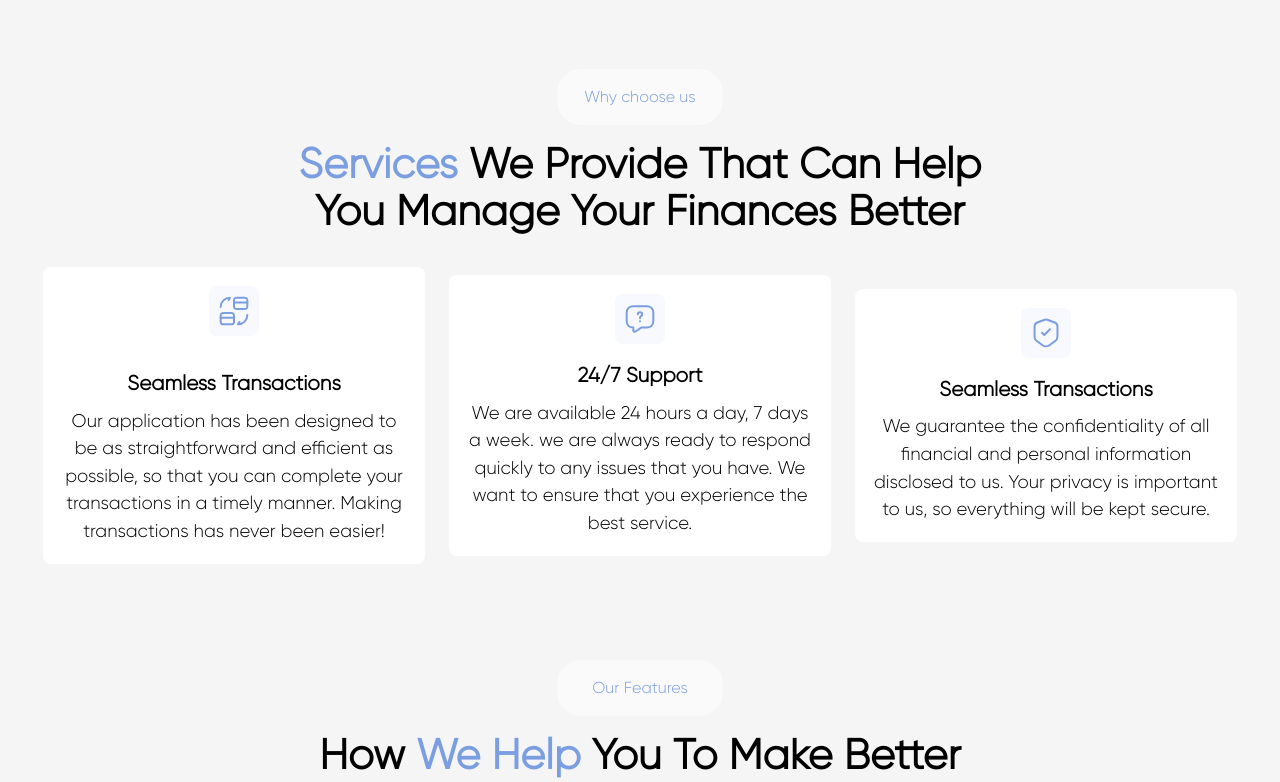
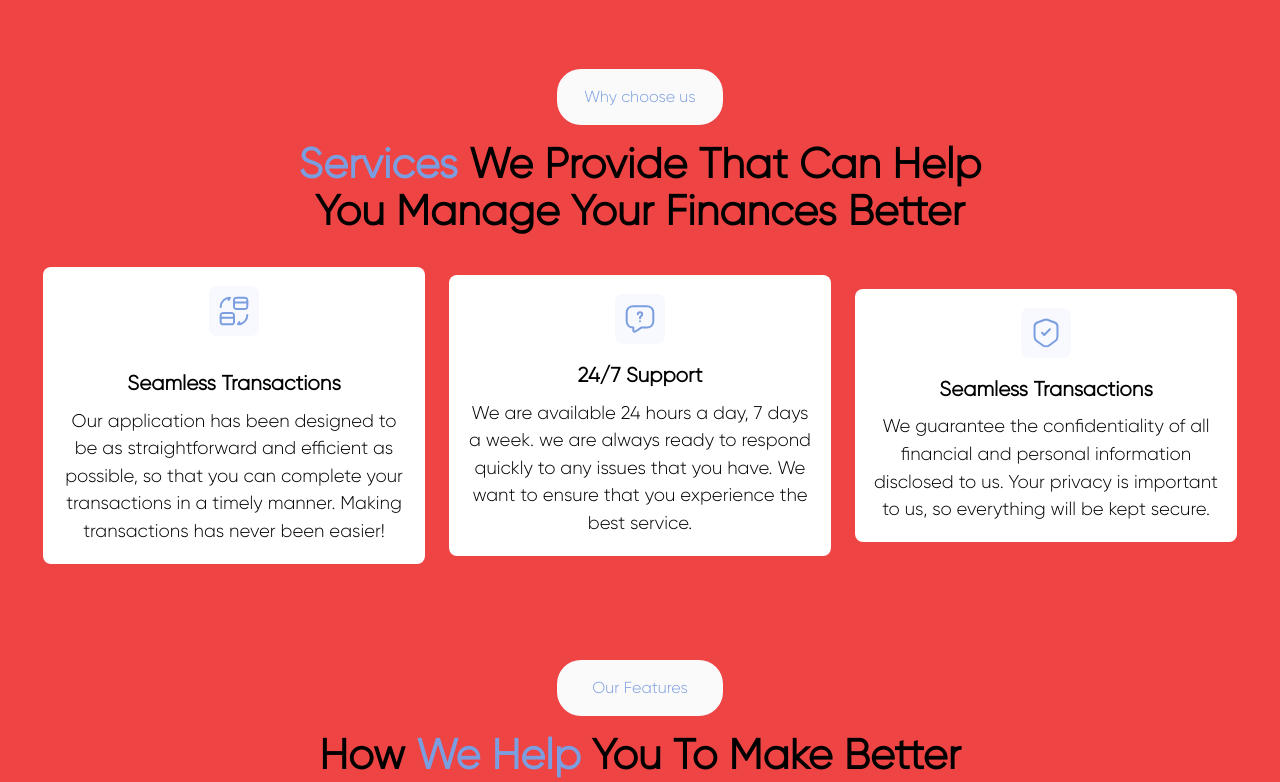
Before and after one commit to Alaosegun/Paychum, a website: page dist/index.html in a window 1280 px wide. Shown: the part 632-1414 px from the top of the page. Drawn offline with nearby package versions, Linux system fonts and the light colour scheme; files that its build step writes are made by us from their sources.

Commit message:
background

```diff
--- a/dist/index.html
+++ b/dist/index.html
@@ -7,7 +7,7 @@
     <link rel="stylesheet" href="/dist/style.css">
     <title>Document</title>
 </head>
-<body class="bg-background font-gilroy overflow-x-hidden w-full">
+<body class="bg-red-500 font-gilroy overflow-x-hidden w-full">
     <header class="   justify-evenly items-center md:flex lg:flex">
         <nav class="">
 
```
Also changed, not shown: 1 other file.
